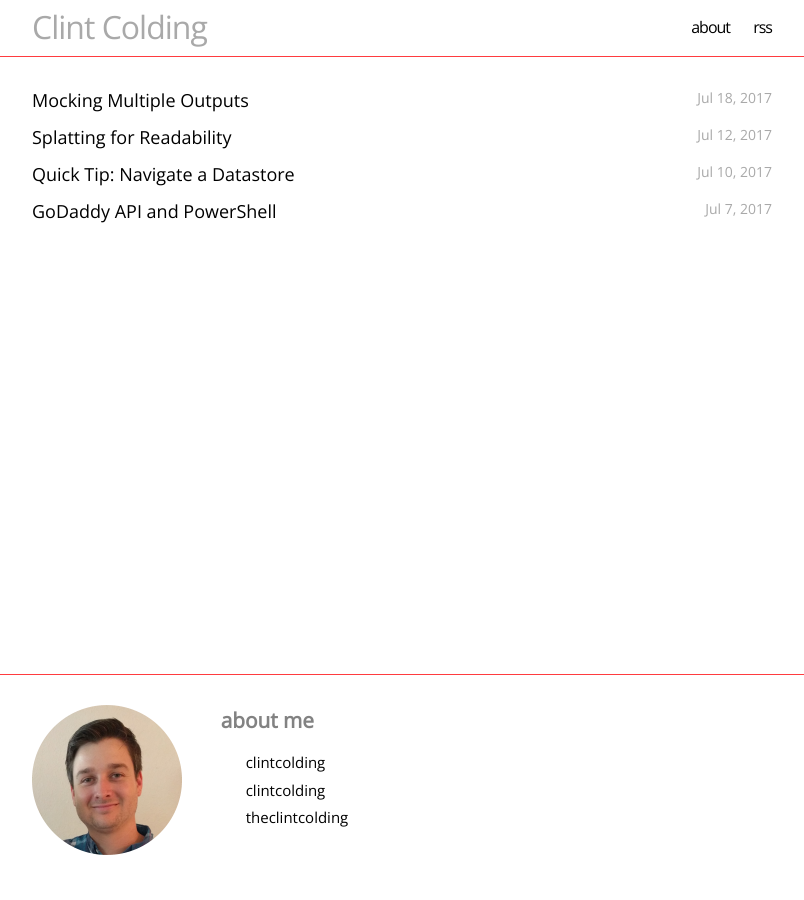
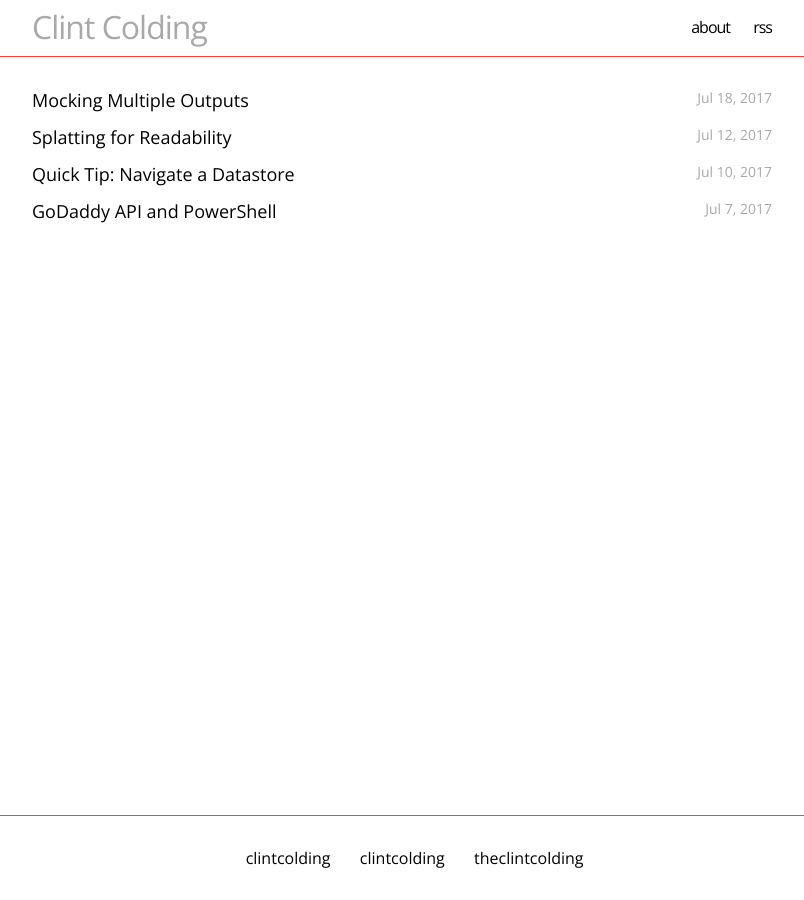
Before and after one commit to clintcolding/clintcolding.github.io, a Jekyll site: the page built from index.md, in a window 1280 px wide. Shown: the whole page, without its empty margins (238-1042 px from the left). Built offline with Jekyll 4.4.1, drawn with Linux system fonts in a browser that asks for light colours.

Commit message:
Removed all but social icons

```diff
--- a/_includes/footer.html
+++ b/_includes/footer.html
@@ -1,31 +1,7 @@
 <footer class="site-footer">
-
-  <div class="wrapper">
-
-    <div class="footer-col-wrapper">
-      <div class="footer-col footer-col-1">
-        <img src="/images/clint.png">
-      </div>
-
-      <div class="footer-col footer-col-2">
-        <ul class="contact-list">
-          <li>
-            about me
-            </li>
-        </ul>
-
-        <ul class="social-media-list">
-          {% if site.github_username %}<li>{% include social_links/github.html %}</li>{% endif %}
-          {% if site.linkedin_username %}<li>{% include social_links/linkedin.html %}</li>{% endif %}
-          {% if site.twitter_username %}<li>{% include social_links/twitter.html %}</li>{% endif %}
-      </ul>
-      </div>
-
-      <div class="footer-col footer-col-3">
-        <p>{{ site.description | escape }}</p>
-      </div>
-    </div>
-
-  </div>
+<center>
+  {% include social_links/github.html %}
+  {% include social_links/linkedin.html %}
+  {% include social_links/twitter.html %}
 
 </footer>
```
